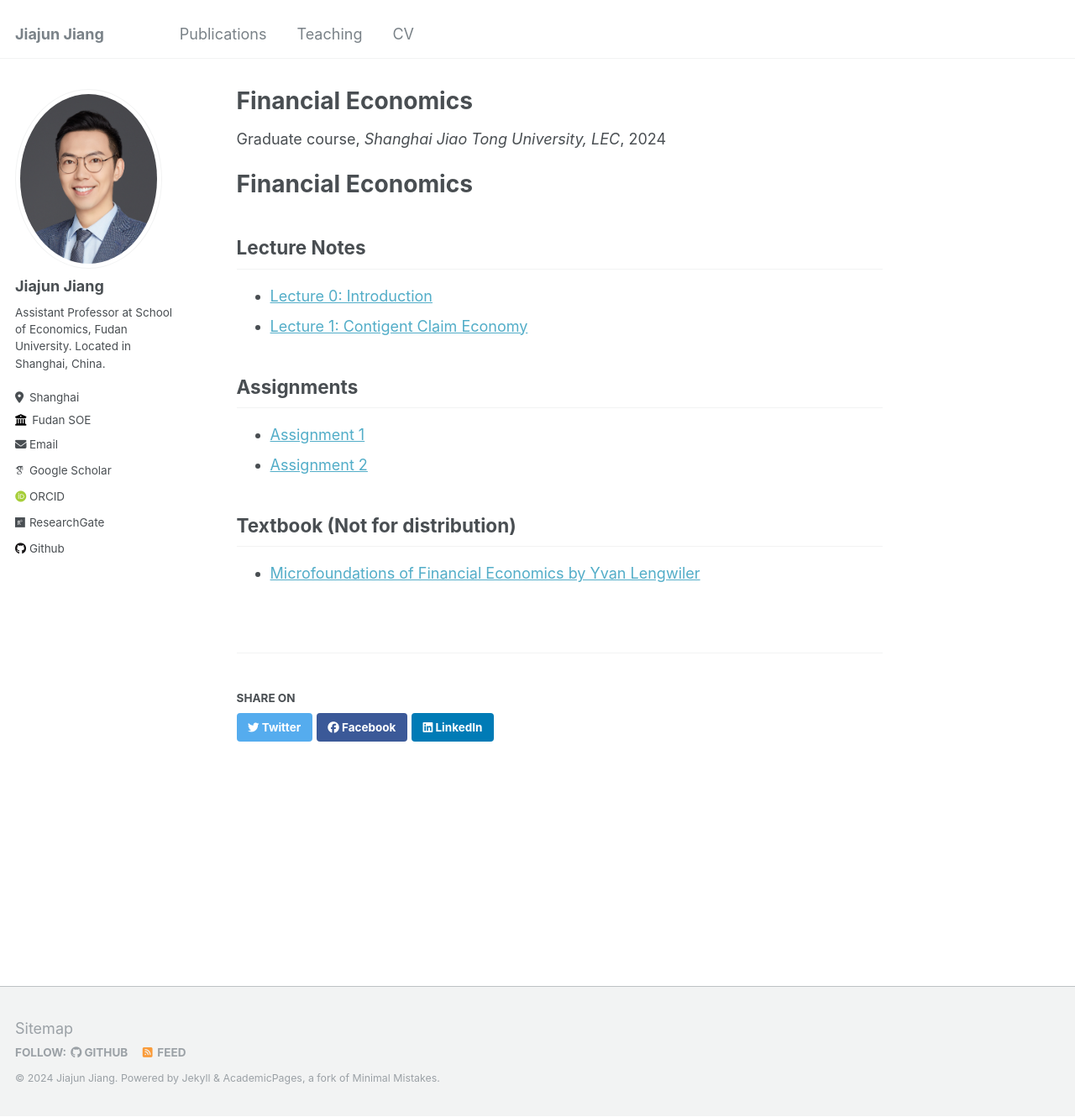
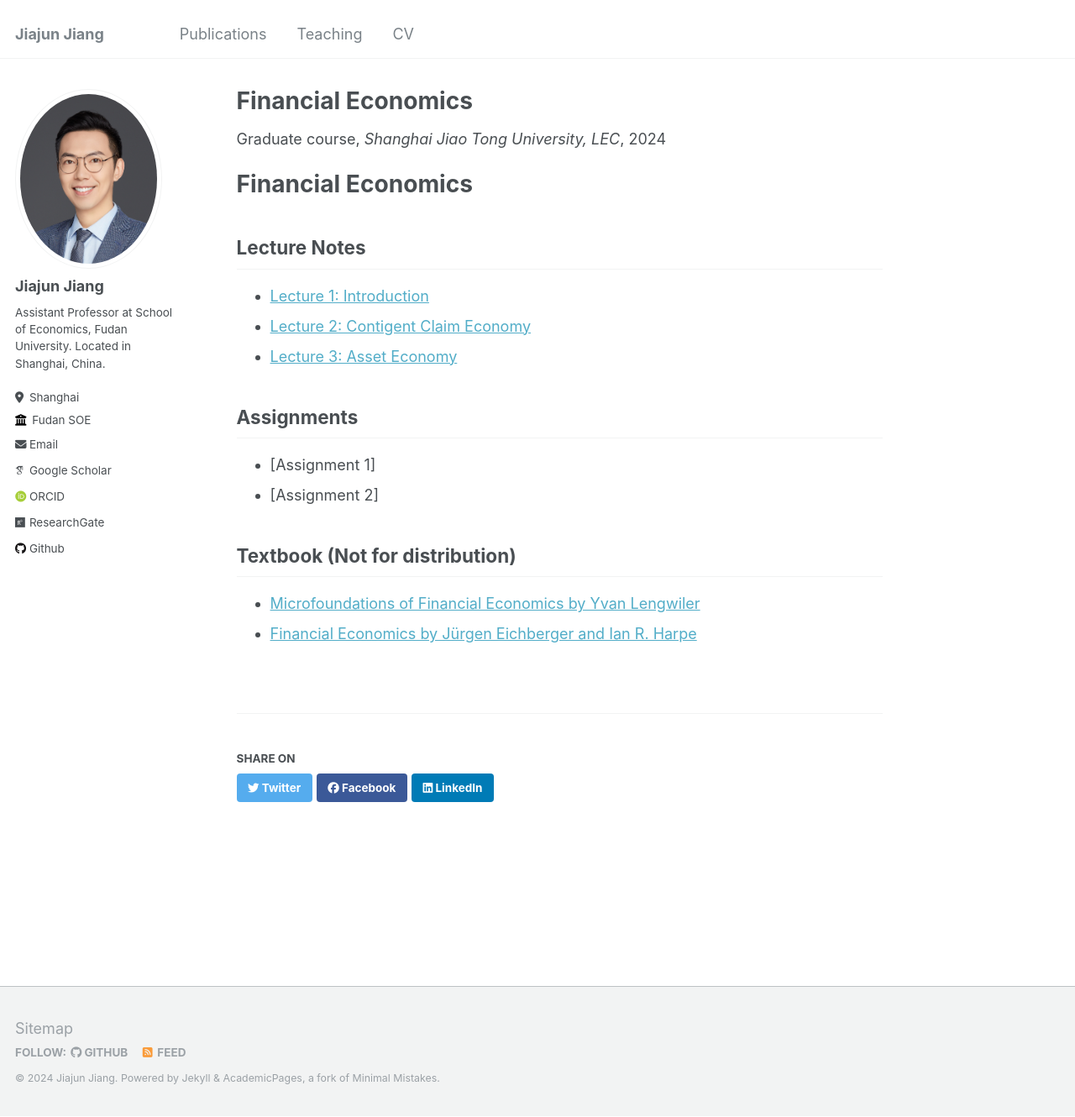
Before and after one commit to georgejjj/georgejjj.github.io, a Jekyll site: the page built from _teaching/2014-spring-teaching-1.md, in a window 1280 px wide and 1330 px high. Shown: the whole window at 84% size. Built offline with Jekyll 4.4.1, drawn with Linux system fonts in a browser that asks for light colours; some web fonts are replaced.

Commit message:
Updating course material (FE)

```diff
--- a/_teaching/2014-spring-teaching-1.md
+++ b/_teaching/2014-spring-teaching-1.md
@@ -13,15 +13,17 @@ Financial Economics
 
 Lecture Notes
 -----
-* [Lecture 0: Introduction](assets/pdfs/lecture-notes-1.pdf)
-* [Lecture 1: Contigent Claim Economy](assets/pdfs/lecture-notes-2.pdf)
+* [Lecture 1: Introduction](/files/2024-summer-fe/lecture 1_handout.pdf)
+* [Lecture 2: Contigent Claim Economy](/files/2024-summer-fe/lecture 2_handout.pdf)
+* [Lecture 3: Asset Economy](/files/2024-summer-fe/lecture 3_handout.pdf)
 
 Assignments
 -----
-* [Assignment 1](assets/pdfs/assignment-1.pdf)
-* [Assignment 2](assets/pdfs/assignment-2.pdf)
+* [Assignment 1]
+* [Assignment 2]
 
 
 Textbook (Not for distribution)
 -----
 * [Microfoundations of Financial Economics by Yvan Lengwiler](/files/2024-summer-fe/Lengwiler-Microfoundations.pdf)
+* [Financial Economics by Jürgen Eichberger and Ian R. Harpe](/files/2024-summer-fe/Eichberger_Harpe_FinancialEconomics.pdf)
```
Also changed, not shown: other parts of _teaching/2014-spring-teaching-1.md (+1 -1 lines), 1 other file.
